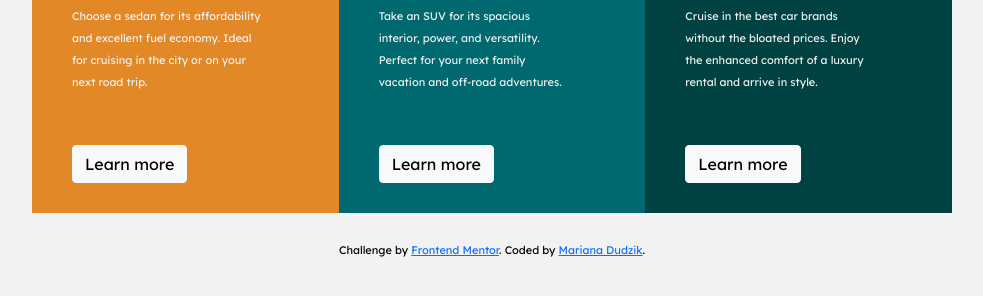
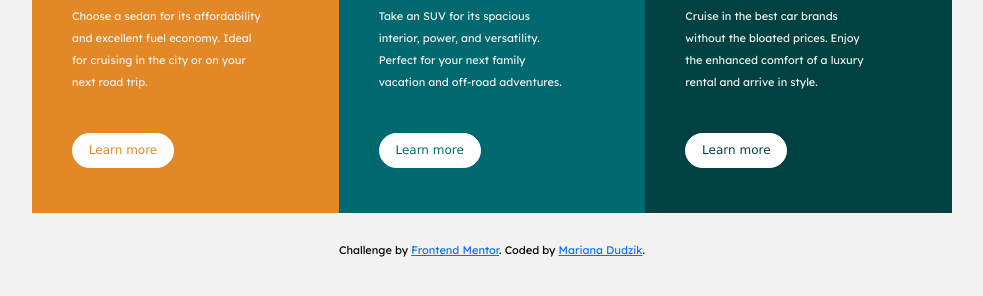
Before and after one commit to mardudpul/3-column-card, a plain HTML site: page index.html in a window 1280 px wide. Shown: the part 242-538 px from the top of the page, without its empty margins (148-1131 px from the left). Drawn offline with nearby package versions, Linux system fonts and the light colour scheme.

Commit message:
Final commit

```diff
--- a/css/styles.css
+++ b/css/styles.css
@@ -26,7 +26,7 @@ h1 {
 
 .card-text{
   padding-right: 20%;
-  padding-bottom: 15%;
+  padding-bottom: 10%;
 }
 
 
@@ -45,6 +45,9 @@ h1 {
   padding-right: 25px;
   }
 
+.personalized-btn-one{
+  border-radius: 50%;
+}
 
 /* card-two */
 .card-two {
@@ -75,3 +78,95 @@ h1 {
   text-align: center;
   padding-top: 3%;
   }
+
+/* Buttons */
+
+.btn {
+   -webkit-border-radius: 20px;
+   -moz-border-radius: 20px;
+   border-radius: 20px;
+   height: 35px;
+   line-height: 12px;
+   color: hsl(31, 77%, 52%);
+   font-family: Verdana;
+   width: 102px;
+   font-size: 12px;
+   font-weight: 200;
+   padding: 10px;
+   background-color: #FFFFFF;
+   border: solid #FFFFFF 1px;
+   text-decoration: none;
+   display: inline-block;
+   cursor: pointer;
+   text-align: center;
+}
+
+.btn:hover {
+  color:#FFFFFF;
+   background: hsl(31, 77%, 52%);
+   border: solid #FFFFFF 1px;
+   -webkit-border-radius: 20px;
+   -moz-border-radius: 20px;
+   border-radius: 20px;
+   text-decoration: none;
+}
+
+.btn-two {
+   -webkit-border-radius: 20px;
+   -moz-border-radius: 20px;
+   border-radius: 20px;
+   height: 35px;
+   line-height: 12px;
+   color: hsl(184, 100%, 22%);
+   font-family: Verdana;
+   width: 102px;
+   font-size: 12px;
+   font-weight: 200;
+   padding: 10px;
+   background-color: #FFFFFF;
+   border: solid #FFFFFF 1px;
+   text-decoration: none;
+   display: inline-block;
+   cursor: pointer;
+   text-align: center;
+}
+
+.btn-two:hover {
+  color:#FFFFFF;
+   background: hsl(184, 100%, 22%);
+   border: solid #FFFFFF 1px;
+   -webkit-border-radius: 20px;
+   -moz-border-radius: 20px;
+   border-radius: 20px;
+   text-decoration: none;
+}
+
+.btn-three {
+   -webkit-border-radius: 20px;
+   -moz-border-radius: 20px;
+   border-radius: 20px;
+   height: 35px;
+   line-height: 12px;
+   color:  hsl(179, 100%, 13%);
+   font-family: Verdana;
+   width: 102px;
+   font-size: 12px;
+   font-weight: 200;
+   padding: 10px;
+   background-color: #FFFFFF;
+   border: solid #FFFFFF 1px;
+   text-decoration: none;
+   display: inline-block;
+   cursor: pointer;
+   text-align: center;
+}
+
+.btn-three:hover {
+  color:#FFFFFF;
+   background:  hsl(179, 100%, 13%);
+   border: solid #FFFFFF 1px;
+   -webkit-border-radius: 20px;
+   -moz-border-radius: 20px;
+   border-radius: 20px;
+   text-decoration: none;
+}
--- a/index.html
+++ b/index.html
@@ -45,7 +45,7 @@
             <h1 class="card-title">SEDANS</h1>
             <p class="card-text">Choose a sedan for its affordability and excellent fuel economy. Ideal for cruising in the city
               or on your next road trip.</p>
-            <a href="#" class="btn btn-light">Learn more</a>
+            <a href="#" class="btn">Learn more</a>
           </div>
         </div>
       </div>
@@ -56,7 +56,7 @@
             <h1 class="card-title">SUVS</h1>
             <p class="card-text">Take an SUV for its spacious interior, power, and versatility. Perfect for your next family vacation
               and off-road adventures.</p>
-            <a href="#" class="btn btn-light">Learn more</a>
+            <a href="#" class="btn-two">Learn more</a>
           </div>
         </div>
       </div>
@@ -67,7 +67,7 @@
             <h1 class="card-title">LUXURY</h1>
             <p class="card-text"> Cruise in the best car brands without the bloated prices. Enjoy the enhanced comfort of a luxury
               rental and arrive in style.</p>
-            <a href="#" class="btn btn-light">Learn more</a>
+            <a href="#" class="btn-three">Learn more</a>
           </div>
         </div>
       </div>
```
